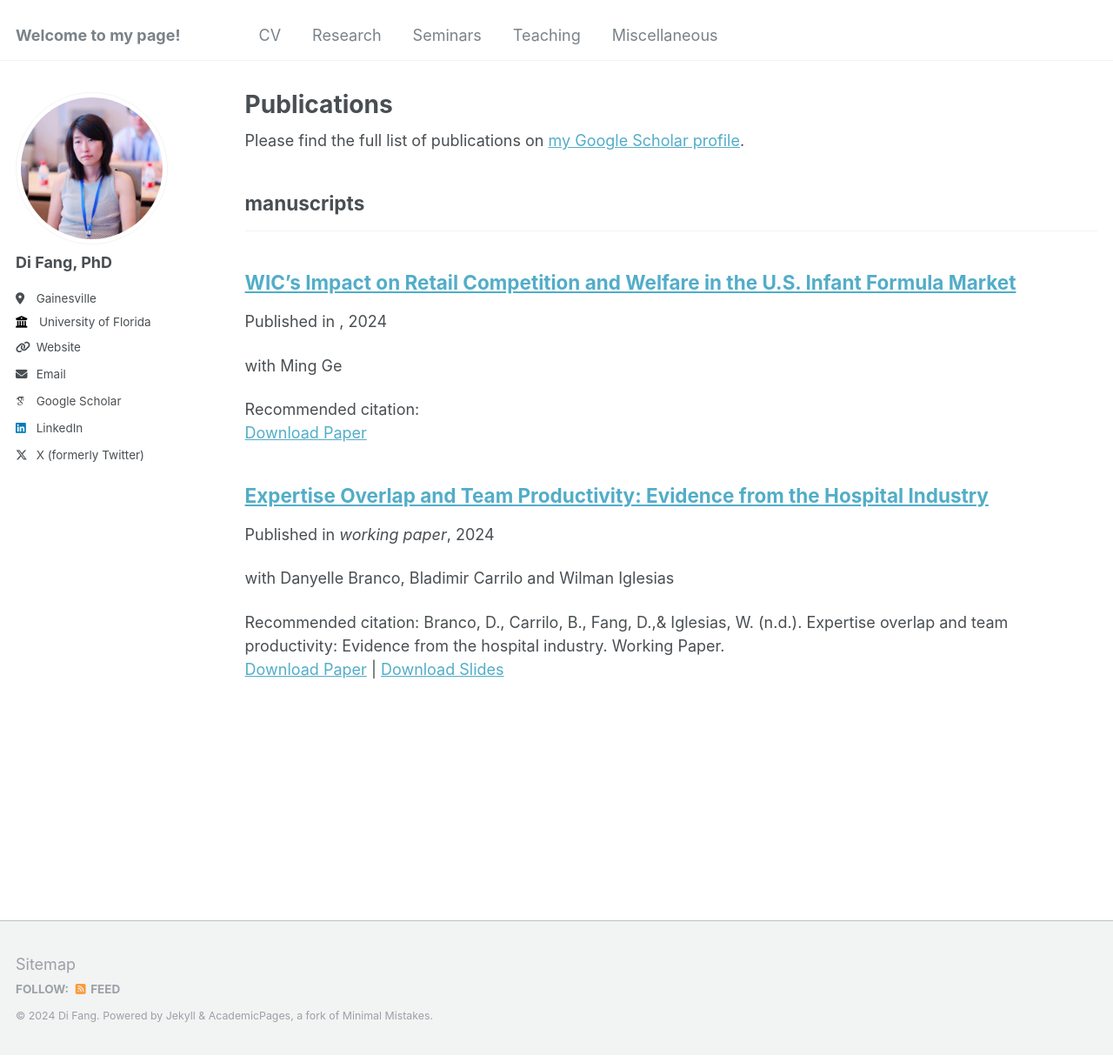
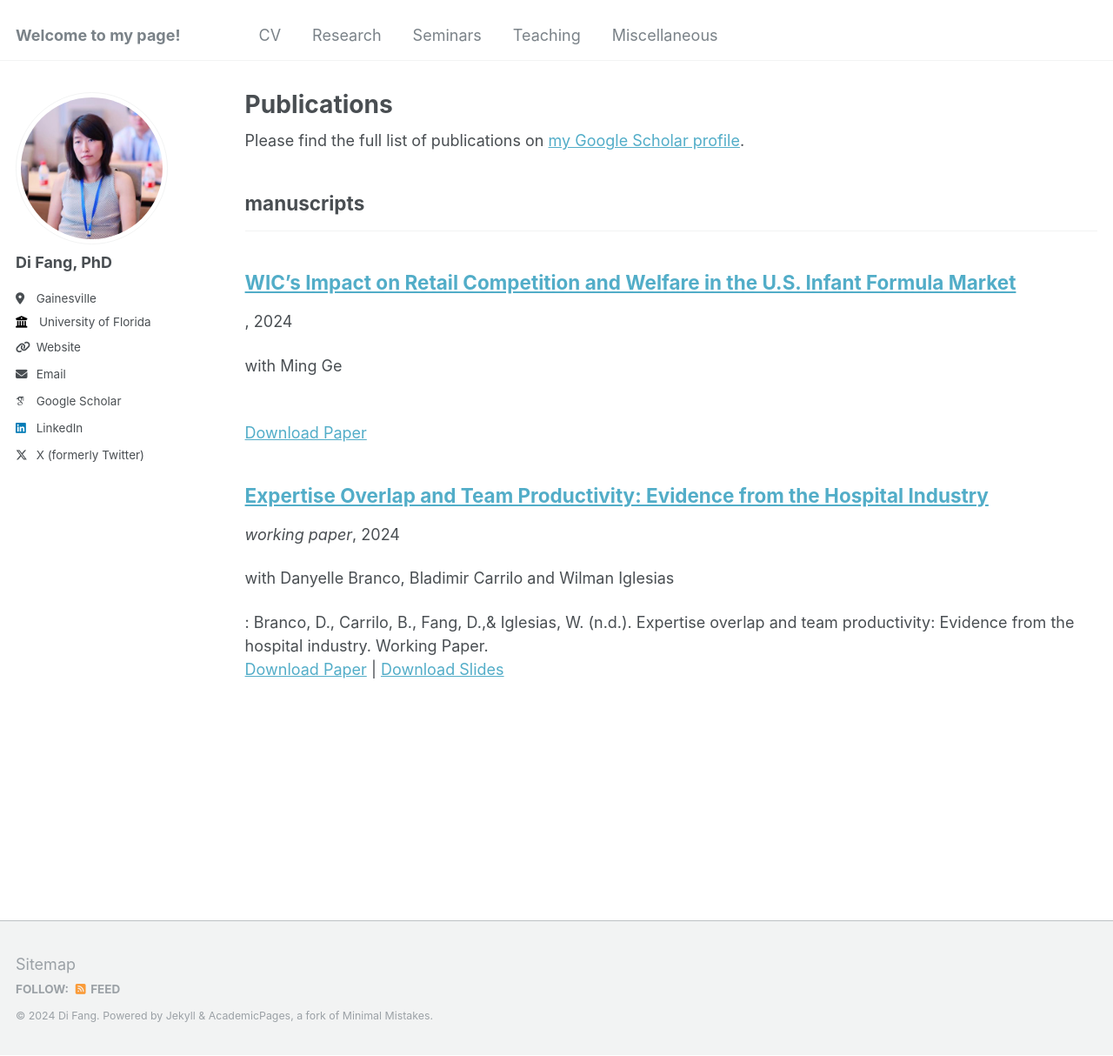
Before and after one commit to fangdi2009/mypage, a Jekyll site: the page built from _pages/publications.html, in a window 1280 px wide and 1214 px high. Shown: the whole window at 87% size. Built offline with Jekyll 4.4.1, drawn with Linux system fonts in a browser that asks for light colours; some web fonts are replaced.

Commit message:
Update archive-single.html

```diff
--- a/_includes/archive-single.html
+++ b/_includes/archive-single.html
@@ -41,7 +41,7 @@
         {% if post.collection == 'teaching' %}
           <p> {{ post.type }}, <i>{{ post.venue }}</i>, {{ post.date | default: "1900-01-01" | date: "%Y" }} </p>
         {% elsif post.collection == 'publications' %}
-          <p>Published in <i>{{ post.venue }}</i>, {{ post.date | default: "1900-01-01" | date: "%Y" }} </p>
+          <p> <i>{{ post.venue }}</i>, {{ post.date | default: "1900-01-01" | date: "%Y" }} </p>
         {% elsif post.date %}
          <p class="page__date"><strong><i class="fa fa-fw fa-calendar" aria-hidden="true"></i> {{ site.data.ui-text[site.locale].date_label | default: "Published:" }}</strong> <time datetime="{{ post.date | default: "1900-01-01" | date_to_xmlschema }}">{{ post.date | default: "1900-01-01" | date: "%B %d, %Y" }}</time></p>
         {% endif %}
@@ -53,13 +53,13 @@
     {% endif %}
 
     {% if post.citation and post.paperurl and post.slidesurl %}
-      <p>Recommended citation: {{ post.citation }}<br /><a href="{{ post.paperurl }}">Download Paper</a> | <a href="{{ post.slidesurl }}">Download Slides</a></p>
+      <p>: {{ post.citation }}<br /><a href="{{ post.paperurl }}">Download Paper</a> | <a href="{{ post.slidesurl }}">Download Slides</a></p>
     {% elsif post.citation and post.paperurl %}
-      <p>Recommended citation: {{ post.citation }}<br /><a href="{{ post.paperurl }}">Download Paper</a></p>
+      <p> {{ post.citation }}<br /><a href="{{ post.paperurl }}">Download Paper</a></p>
     {% elsif post.citation and post.slidesurl %}
-      <p>Recommended citation: {{ post.citation }}<br /><a href="{{ post.slidesurl }}">Download Slides</a></p>
+      <p> {{ post.citation }}<br /><a href="{{ post.slidesurl }}">Download Slides</a></p>
     {% elsif post.citation %}
-      <p>Recommended citation: {{ post.citation }}</p>
+      <p>{{ post.citation }}</p>
     {% elsif post.paperurl %}
       <p><a href=" {{ post.paperurl }} ">Download Paper</a></p>
     {% elsif post.slidesurl %}
```
